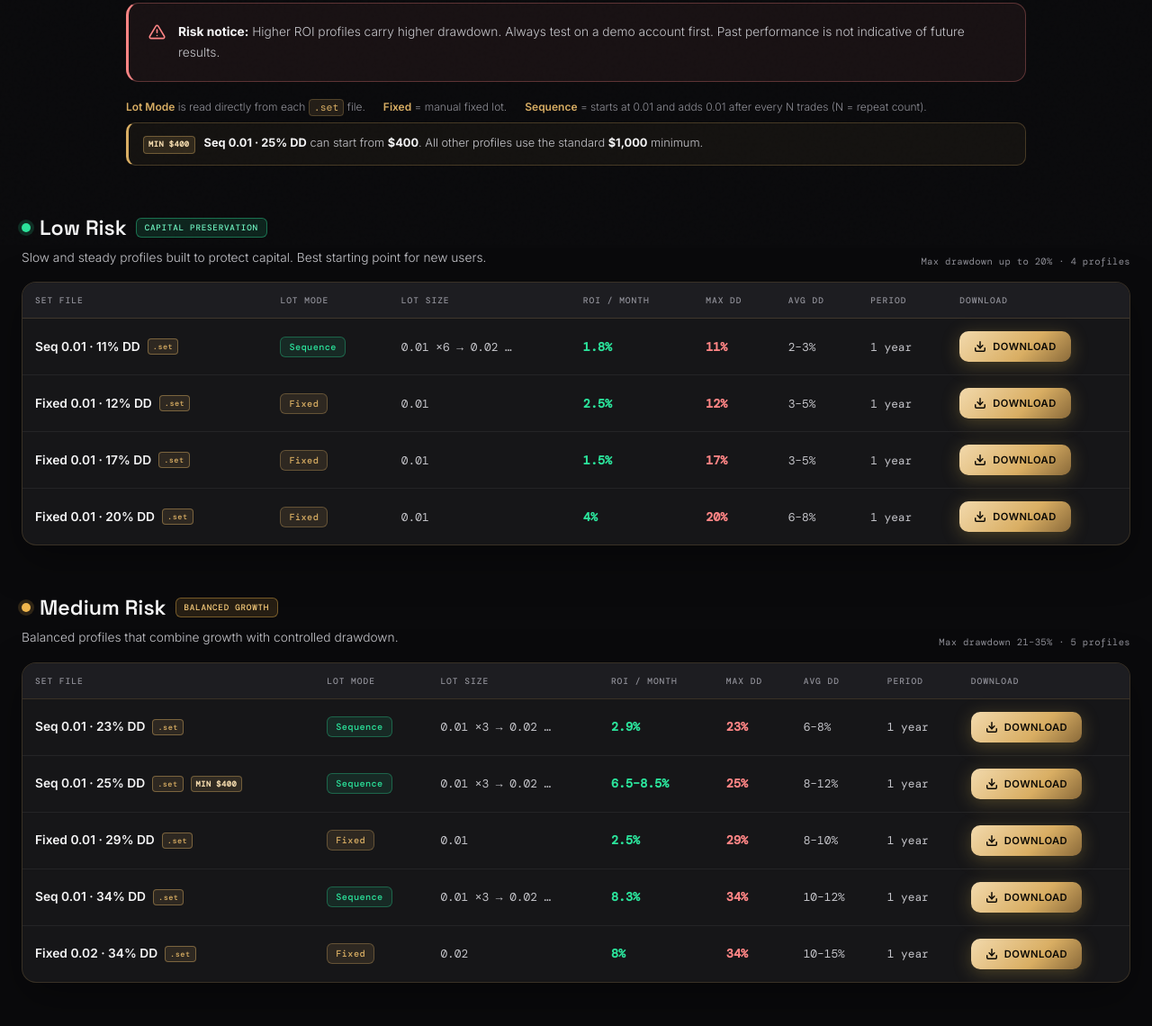
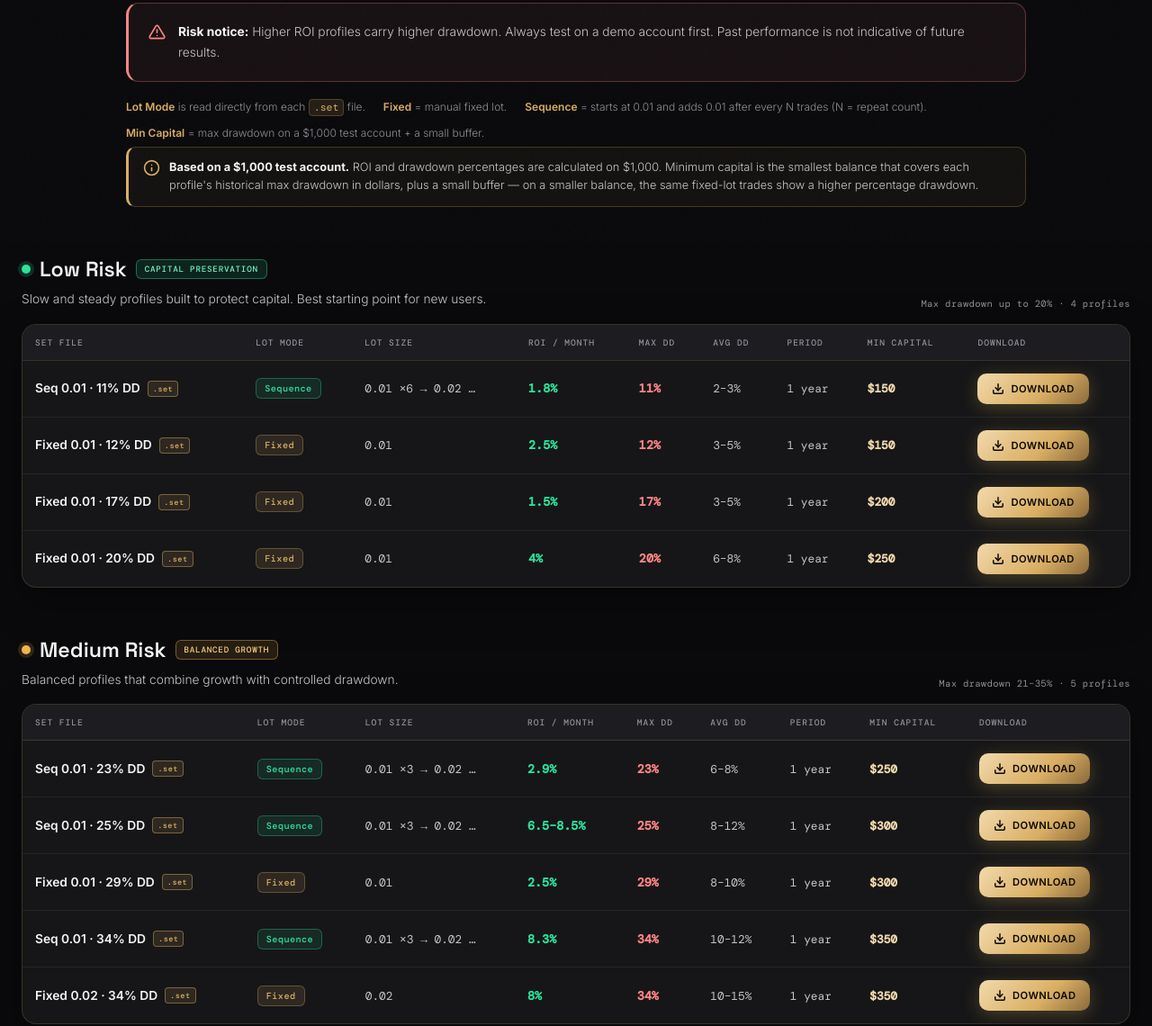
Before and after one commit to amrax-official/amrax-official.github.io, a plain HTML site: page set-files.html in a window 1280 px wide. Shown: the part 528-1668 px from the top of the page at 90% size. Drawn offline with nearby package versions, Linux system fonts and the light colour scheme; a web font is replaced by a local one.

Commit message:
Add files via upload

```diff
--- a/set-files.html
+++ b/set-files.html
@@ -254,11 +254,11 @@
     .file-name { display: flex; align-items: center; gap: 8px; flex-wrap: wrap; }
     .fname { color: var(--text-primary); font-weight: 600; line-height: 1.4; white-space: nowrap; }
     .ext { font-family: 'DM Mono', monospace; font-size: 0.54rem; font-weight: 500; letter-spacing: 0.05em; color: var(--gold); border: 1px solid var(--border-strong); background: rgba(217,174,99,0.12); border-radius: 4px; padding: 2px 5px; flex-shrink: 0; }
-    .min-badge { display: inline-flex; align-items: center; font-family: 'DM Mono', monospace; font-size: 0.54rem; font-weight: 600; letter-spacing: 0.06em; color: var(--gold-light); border: 1px solid rgba(217,174,99,0.38); background: rgba(217,174,99,0.14); border-radius: 4px; padding: 2px 5px; white-space: nowrap; flex-shrink: 0; }
     .mode-badge { display: inline-flex; align-items: center; font-family: 'DM Mono', monospace; font-size: 0.64rem; font-weight: 500; letter-spacing: 0.04em; padding: 4px 9px; border-radius: 6px; white-space: nowrap; }
     .mode-fixed { color: var(--gold); background: rgba(217,174,99,0.12); border: 1px solid rgba(217,174,99,0.32); }
     .mode-seq { color: var(--profit); background: rgba(43,227,155,0.1); border: 1px solid rgba(43,227,155,0.32); }
     .mono { font-family: 'DM Mono', monospace; font-size: 0.8rem; color: var(--text-secondary); white-space: nowrap; }
+    .min-cap { color: var(--gold-light); font-weight: 600; }
     .roi { font-family: 'DM Mono', monospace; font-size: 0.84rem; font-weight: 700; color: var(--profit); white-space: nowrap; }
     .dd { font-family: 'DM Mono', monospace; font-size: 0.84rem; font-weight: 700; color: var(--danger); white-space: nowrap; }
     .dl-btn { padding: 10px 16px; font-size: 0.7rem; border-radius: 10px; gap: 7px; justify-content: center; }
@@ -268,10 +268,12 @@
     .dl-tip p { font-size: 0.8rem; line-height: 1.6; color: var(--text-secondary); }
     .dl-tip strong { color: var(--gold); }
 
-    /* ---------- Minimum capital note ---------- */
-    .min-note { display: flex; align-items: flex-start; gap: 10px; max-width: 1000px; margin: 0 auto 14px; padding: 12px 16px; border: 1px solid rgba(217,174,99,0.25); border-left: 3px solid var(--gold); border-radius: 10px; background: rgba(217,174,99,0.05); font-size: 0.8rem; line-height: 1.6; color: var(--text-secondary); }
-    .min-note .min-badge { margin-top: 2px; }
-    .min-note strong { color: var(--text-primary); }
+    /* ---------- Basis note ---------- */
+    .basis-note { display: flex; align-items: flex-start; gap: 10px; max-width: 1000px; margin: 0 auto 14px; padding: 12px 16px; border: 1px solid rgba(217,174,99,0.25); border-left: 3px solid var(--gold); border-radius: 10px; background: rgba(217,174,99,0.05); font-size: 0.8rem; line-height: 1.6; color: var(--text-secondary); }
+    .basis-note svg { flex-shrink: 0; color: var(--gold); margin-top: 1px; }
+    .basis-note p { margin: 0; }
+    .basis-note strong { color: var(--text-primary); }
+
 
     /* ---------- Mobile: table -> cards ---------- */
     @media (max-width: 1000px) {
@@ -401,10 +403,11 @@
       <span><strong>Lot Mode</strong> is read directly from each <code>.set</code> file.</span>
       <span><strong>Fixed</strong> = manual fixed lot.</span>
       <span><strong>Sequence</strong> = starts at 0.01 and adds 0.01 after every N trades (N = repeat count).</span>
+      <span><strong>Min Capital</strong> = max drawdown on a $1,000 test account + a small buffer.</span>
     </div>
-    <div class="min-note">
-      <span class="min-badge">MIN $400</span>
-      <span><strong>Seq 0.01 · 25% DD</strong> can start from <strong>$400</strong>. All other profiles use the standard <strong>$1,000</strong> minimum.</span>
+    <div class="basis-note">
+      <svg width="19" height="19" viewBox="0 0 24 24" fill="none" stroke="currentColor" stroke-width="2" stroke-linecap="round" stroke-linejoin="round" aria-hidden="true"><circle cx="12" cy="12" r="10"/><line x1="12" y1="16" x2="12" y2="12"/><line x1="12" y1="8" x2="12.01" y2="8"/></svg>
+      <p><strong>Based on a $1,000 test account.</strong> ROI and drawdown percentages are calculated on $1,000. Minimum capital is the smallest balance that covers each profile's historical max drawdown in dollars, plus a small buffer — on a smaller balance, the same fixed-lot trades show a higher percentage drawdown.</p>
     </div>
 
       <section class="cat cat-low">
@@ -426,6 +429,7 @@
                 <th scope="col">Max DD</th>
                 <th scope="col">Avg DD</th>
                 <th scope="col">Period</th>
+                <th scope="col">Min Capital</th>
                 <th scope="col">Download</th>
               </tr>
             </thead>
@@ -440,6 +444,7 @@
               <td data-label="Max DD"><span class="dd">11%</span></td>
               <td data-label="Avg DD"><span class="mono">2–3%</span></td>
               <td data-label="Period"><span class="mono">1 year</span></td>
+              <td data-label="Min Capital"><span class="mono min-cap">$150</span></td>
               <td data-label="Download" class="cell-dl">
                 <a class="btn-gold dl-btn" href="amrax-v2-low-risk-11pct-dd-10m.set" download="Seq 0.01 - 11% DD.set" aria-label="Download Seq 0.01 · 11% DD set file">
                   <svg width="14" height="14" viewBox="0 0 24 24" fill="none" stroke="currentColor" stroke-width="2.5" stroke-linecap="round" stroke-linejoin="round" aria-hidden="true"><path d="M21 15v4a2 2 0 0 1-2 2H5a2 2 0 0 1-2-2v-4"/><polyline points="7 10 12 15 17 10"/><line x1="12" y1="15" x2="12" y2="3"/></svg>
@@ -457,6 +462,7 @@
               <td data-label="Max DD"><span class="dd">12%</span></td>
               <td data-label="Avg DD"><span class="mono">3–5%</span></td>
               <td data-label="Period"><span class="mono">1 year</span></td>
+              <td data-label="Min Capital"><span class="mono min-cap">$150</span></td>
               <td data-label="Download" class="cell-dl">
                 <a class="btn-gold dl-btn" href="amrax-v2-fixed-001-2-5pct-roi-12pct-dd-10m.set" download="Fixed 0.01 - 12% DD.set" aria-label="Download Fixed 0.01 · 12% DD set file">
                   <svg width="14" height="14" viewBox="0 0 24 24" fill="none" stroke="currentColor" stroke-width="2.5" stroke-linecap="round" stroke-linejoin="round" aria-hidden="true"><path d="M21 15v4a2 2 0 0 1-2 2H5a2 2 0 0 1-2-2v-4"/><polyline points="7 10 12 15 17 10"/><line x1="12" y1="15" x2="12" y2="3"/></svg>
@@ -474,6 +480,7 @@
               <td data-label="Max DD"><span class="dd">17%</span></td>
               <td data-label="Avg DD"><span class="mono">3–5%</span></td>
               <td data-label="Period"><span class="mono">1 year</span></td>
+              <td data-label="Min Capital"><span class="mono min-cap">$200</span></td>
               <td data-label="Download" class="cell-dl">
                 <a class="btn-gold dl-btn" href="amrax-v2-fixed-001-1-5pct-roi-17pct-dd.set" download="Fixed 0.01 - 17% DD.set" aria-label="Download Fixed 0.01 · 17% DD set file">
                   <svg width="14" height="14" viewBox="0 0 24 24" fill="none" stroke="currentColor" stroke-width="2.5" stroke-linecap="round" stroke-linejoin="round" aria-hidden="true"><path d="M21 15v4a2 2 0 0 1-2 2H5a2 2 0 0 1-2-2v-4"/><polyline points="7 10 12 15 17 10"/><line x1="12" y1="15" x2="12" y2="3"/></svg>
@@ -491,6 +498,7 @@
               <td data-label="Max DD"><span class="dd">20%</span></td>
               <td data-label="Avg DD"><span class="mono">6–8%</span></td>
               <td data-label="Period"><span class="mono">1 year</span></td>
+              <td data-label="Min Capital"><span class="mono min-cap">$250</span></td>
               <td data-label="Download" class="cell-dl">
                 <a class="btn-gold dl-btn" href="amrax-v2-fixed-001-4pct-roi-20pct-dd-10m.set" download="Fixed 0.01 - 20% DD.set" aria-label="Download Fixed 0.01 · 20% DD set file">
                   <svg width="14" height="14" viewBox="0 0 24 24" fill="none" stroke="currentColor" stroke-width="2.5" stroke-linecap="round" stroke-linejoin="round" aria-hidden="true"><path d="M21 15v4a2 2 0 0 1-2 2H5a2 2 0 0 1-2-2v-4"/><polyline points="7 10 12 15 17 10"/><line x1="12" y1="15" x2="12" y2="3"/></svg>
@@ -522,6 +530,7 @@
                 <th scope="col">Max DD</th>
                 <th scope="col">Avg DD</th>
                 <th scope="col">Period</th>
+                <th scope="col">Min Capital</th>
                 <th scope="col">Download</th>
               </tr>
             </thead>
@@ -536,6 +545,7 @@
               <td data-label="Max DD"><span class="dd">23%</span></td>
               <td data-label="Avg DD"><span class="mono">6–8%</span></td>
               <td data-label="Period"><span class="mono">1 year</span></td>
+              <td data-label="Min Capital"><span class="mono min-cap">$250</span></td>
               <td data-label="Download" class="cell-dl">
                 <a class="btn-gold dl-btn" href="amrax-v2-seq3-2-9pct-roi-23pct-dd-6m.set" download="Seq 0.01 - 23% DD.set" aria-label="Download Seq 0.01 · 23% DD set file">
                   <svg width="14" height="14" viewBox="0 0 24 24" fill="none" stroke="currentColor" stroke-width="2.5" stroke-linecap="round" stroke-linejoin="round" aria-hidden="true"><path d="M21 15v4a2 2 0 0 1-2 2H5a2 2 0 0 1-2-2v-4"/><polyline points="7 10 12 15 17 10"/><line x1="12" y1="15" x2="12" y2="3"/></svg>
@@ -545,7 +555,7 @@
             </tr>
             <tr>
               <td data-label="Set File" class="cell-file">
-                <span class="file-name"><span class="fname">Seq 0.01 · 25% DD</span><span class="ext">.set</span><span class="min-badge">MIN $400</span></span>
+                <span class="file-name"><span class="fname">Seq 0.01 · 25% DD</span><span class="ext">.set</span></span>
               </td>
               <td data-label="Lot Mode"><span class="mode-badge mode-seq">Sequence</span></td>
               <td data-label="Lot Size"><span class="mono">0.01 ×3 → 0.02 …</span></td>
@@ -553,6 +563,7 @@
               <td data-label="Max DD"><span class="dd">25%</span></td>
               <td data-label="Avg DD"><span class="mono">8–12%</span></td>
               <td data-label="Period"><span class="mono">1 year</span></td>
+              <td data-label="Min Capital"><span class="mono min-cap">$300</span></td>
               <td data-label="Download" class="cell-dl">
                 <a class="btn-gold dl-btn" href="amrax-v2-seq3-25pct-dd-min400.set" download="Seq 0.01 - 25% DD.set" aria-label="Download Seq 0.01 · 25% DD set file">
                   <svg width="14" height="14" viewBox="0 0 24 24" fill="none" stroke="currentColor" stroke-width="2.5" stroke-linecap="round" stroke-linejoin="round" aria-hidden="true"><path d="M21 15v4a2 2 0 0 1-2 2H5a2 2 0 0 1-2-2v-4"/><polyline points="7 10 12 15 17 10"/><line x1="12" y1="15" x2="12" y2="3"/></svg>
@@ -570,6 +581,7 @@
               <td data-label="Max DD"><span class="dd">29%</span></td>
               <td data-label="Avg DD"><span class="mono">8–10%</span></td>
               <td data-label="Period"><span class="mono">1 year</span></td>
+              <td data-label="Min Capital"><span class="mono min-cap">$300</span></td>
               <td data-label="Download" class="cell-dl">
                 <a class="btn-gold dl-btn" href="amrax-v2-fixed-001-2-5pct-roi-29pct-dd.set" download="Fixed 0.01 - 29% DD.set" aria-label="Download Fixed 0.01 · 29% DD set file">
                   <svg width="14" height="14" viewBox="0 0 24 24" fill="none" stroke="currentColor" stroke-width="2.5" stroke-linecap="round" stroke-linejoin="round" aria-hidden="true"><path d="M21 15v4a2 2 0 0 1-2 2H5a2 2 0 0 1-2-2v-4"/><polyline points="7 10 12 15 17 10"/><line x1="12" y1="15" x2="12" y2="3"/></svg>
@@ -587,6 +599,7 @@
               <td data-label="Max DD"><span class="dd">34%</span></td>
               <td data-label="Avg DD"><span class="mono">10–12%</span></td>
               <td data-label="Period"><span class="mono">1 year</span></td>
+              <td data-label="Min Capital"><span class="mono min-cap">$350</span></td>
               <td data-label="Download" class="cell-dl">
                 <a class="btn-gold dl-btn" href="amrax-v2-83pct-roi-34pct-dd-10m.set" download="Seq 0.01 - 34% DD.set" aria-label="Download Seq 0.01 · 34% DD set file">
                   <svg width="14" height="14" viewBox="0 0 24 24" fill="none" stroke="currentColor" stroke-width="2.5" stroke-linecap="round" stroke-linejoin="round" aria-hidden="true"><path d="M21 15v4a2 2 0 0 1-2 2H5a2 2 0 0 1-2-2v-4"/><polyline points="7 10 12 15 17 10"/><line x1="12" y1="15" x2="12" y2="3"/></svg>
@@ -604,6 +617,7 @@
               <td data-label="Max DD"><span class="dd">34%</span></td>
               <td data-label="Avg DD"><span class="mono">10–15%</span></td>
               <td data-label="Period"><span class="mono">1 year</span></td>
+              <td data-label="Min Capital"><span class="mono min-cap">$350</span></td>
               <td data-label="Download" class="cell-dl">
                 <a class="btn-gold dl-btn" href="amrax-v2-fixed-002-8pct-roi-34pct-dd-10m.set" download="Fixed 0.02 - 34% DD.set" aria-label="Download Fixed 0.02 · 34% DD set file">
                   <svg width="14" height="14" viewBox="0 0 24 24" fill="none" stroke="currentColor" stroke-width="2.5" stroke-linecap="round" stroke-linejoin="round" aria-hidden="true"><path d="M21 15v4a2 2 0 0 1-2 2H5a2 2 0 0 1-2-2v-4"/><polyline points="7 10 12 15 17 10"/><line x1="12" y1="15" x2="12" y2="3"/></svg>
@@ -635,6 +649,7 @@
                 <th scope="col">Max DD</th>
                 <th scope="col">Avg DD</th>
                 <th scope="col">Period</th>
+                <th scope="col">Min Capital</th>
                 <th scope="col">Download</th>
               </tr>
             </thead>
@@ -649,6 +664,7 @@
               <td data-label="Max DD"><span class="dd">38%</span></td>
               <td data-label="Avg DD"><span class="mono">7–10%</span></td>
               <td data-label="Period"><span class="mono">1 year</span></td>
+              <td data-label="Min Capital"><span class="mono min-cap">$400</span></td>
               <td data-label="Download" class="cell-dl">
                 <a class="btn-gold dl-btn" href="amrax-v2-7-3pct-roi-38pct-dd-4m.set" download="Fixed 0.02 - 38% DD.set" aria-label="Download Fixed 0.02 · 38% DD set file">
                   <svg width="14" height="14" viewBox="0 0 24 24" fill="none" stroke="currentColor" stroke-width="2.5" stroke-linecap="round" stroke-linejoin="round" aria-hidden="true"><path d="M21 15v4a2 2 0 0 1-2 2H5a2 2 0 0 1-2-2v-4"/><polyline points="7 10 12 15 17 10"/><line x1="12" y1="15" x2="12" y2="3"/></svg>
@@ -666,6 +682,7 @@
               <td data-label="Max DD"><span class="dd">44%</span></td>
               <td data-label="Avg DD"><span class="mono">8–10%</span></td>
               <td data-label="Period"><span class="mono">1 year</span></td>
+              <td data-label="Min Capital"><span class="mono min-cap">$450</span></td>
               <td data-label="Download" class="cell-dl">
                 <a class="btn-gold dl-btn" href="amrax-v2-6-9pct-roi-44pct-dd-10m.set" download="Seq 0.01 - 44% DD.set" aria-label="Download Seq 0.01 · 44% DD set file">
                   <svg width="14" height="14" viewBox="0 0 24 24" fill="none" stroke="currentColor" stroke-width="2.5" stroke-linecap="round" stroke-linejoin="round" aria-hidden="true"><path d="M21 15v4a2 2 0 0 1-2 2H5a2 2 0 0 1-2-2v-4"/><polyline points="7 10 12 15 17 10"/><line x1="12" y1="15" x2="12" y2="3"/></svg>
@@ -683,6 +700,7 @@
               <td data-label="Max DD"><span class="dd">49%</span></td>
               <td data-label="Avg DD"><span class="mono">8–10%</span></td>
               <td data-label="Period"><span class="mono">1 year</span></td>
+              <td data-label="Min Capital"><span class="mono min-cap">$500</span></td>
               <td data-label="Download" class="cell-dl">
                 <a class="btn-gold dl-btn" href="amrax-v2-6-8pct-roi-49pct-dd-10m.set" download="Seq 0.01 - 49% DD.set" aria-label="Download Seq 0.01 · 49% DD set file">
                   <svg width="14" height="14" viewBox="0 0 24 24" fill="none" stroke="currentColor" stroke-width="2.5" stroke-linecap="round" stroke-linejoin="round" aria-hidden="true"><path d="M21 15v4a2 2 0 0 1-2 2H5a2 2 0 0 1-2-2v-4"/><polyline points="7 10 12 15 17 10"/><line x1="12" y1="15" x2="12" y2="3"/></svg>
```
